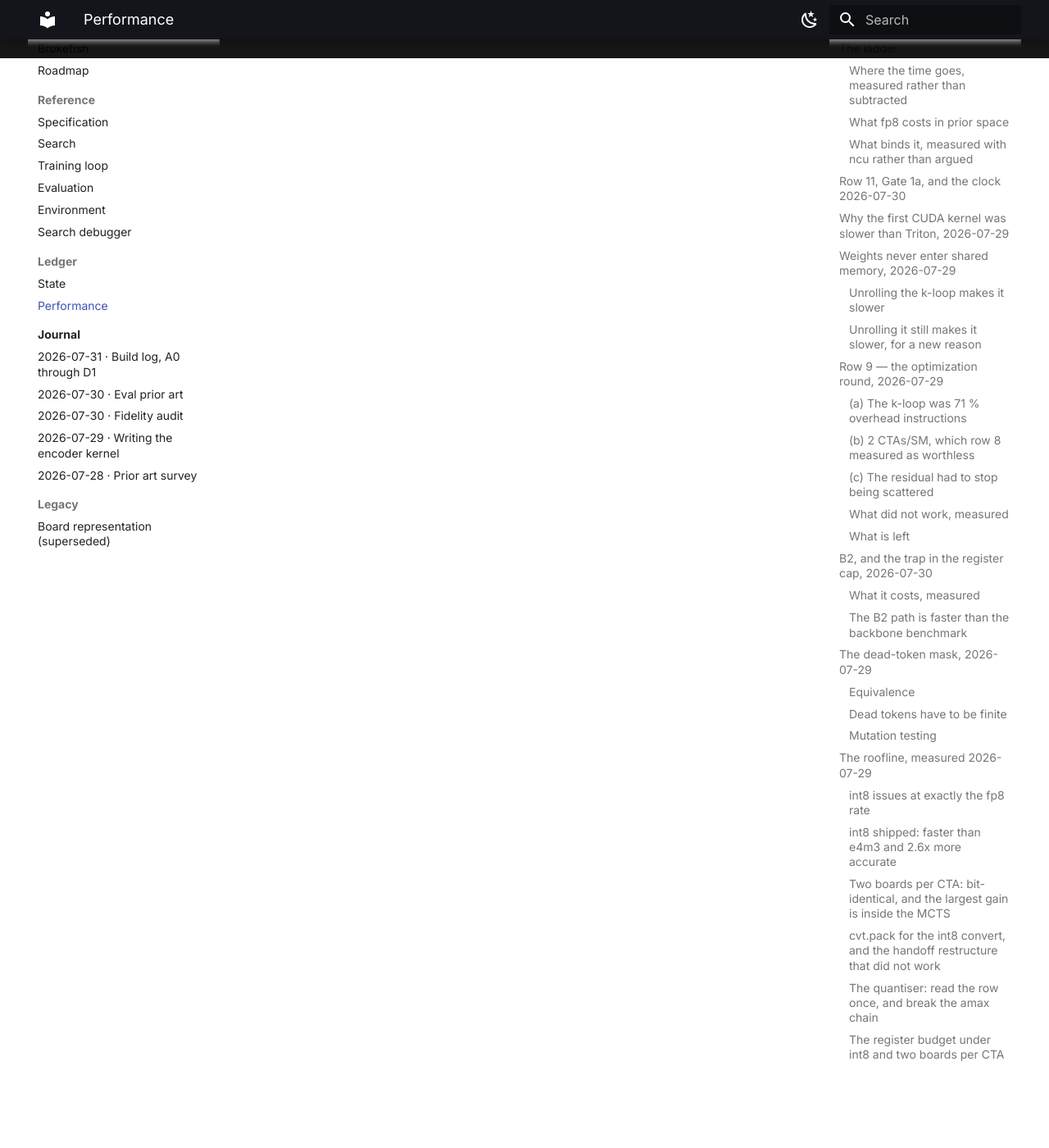
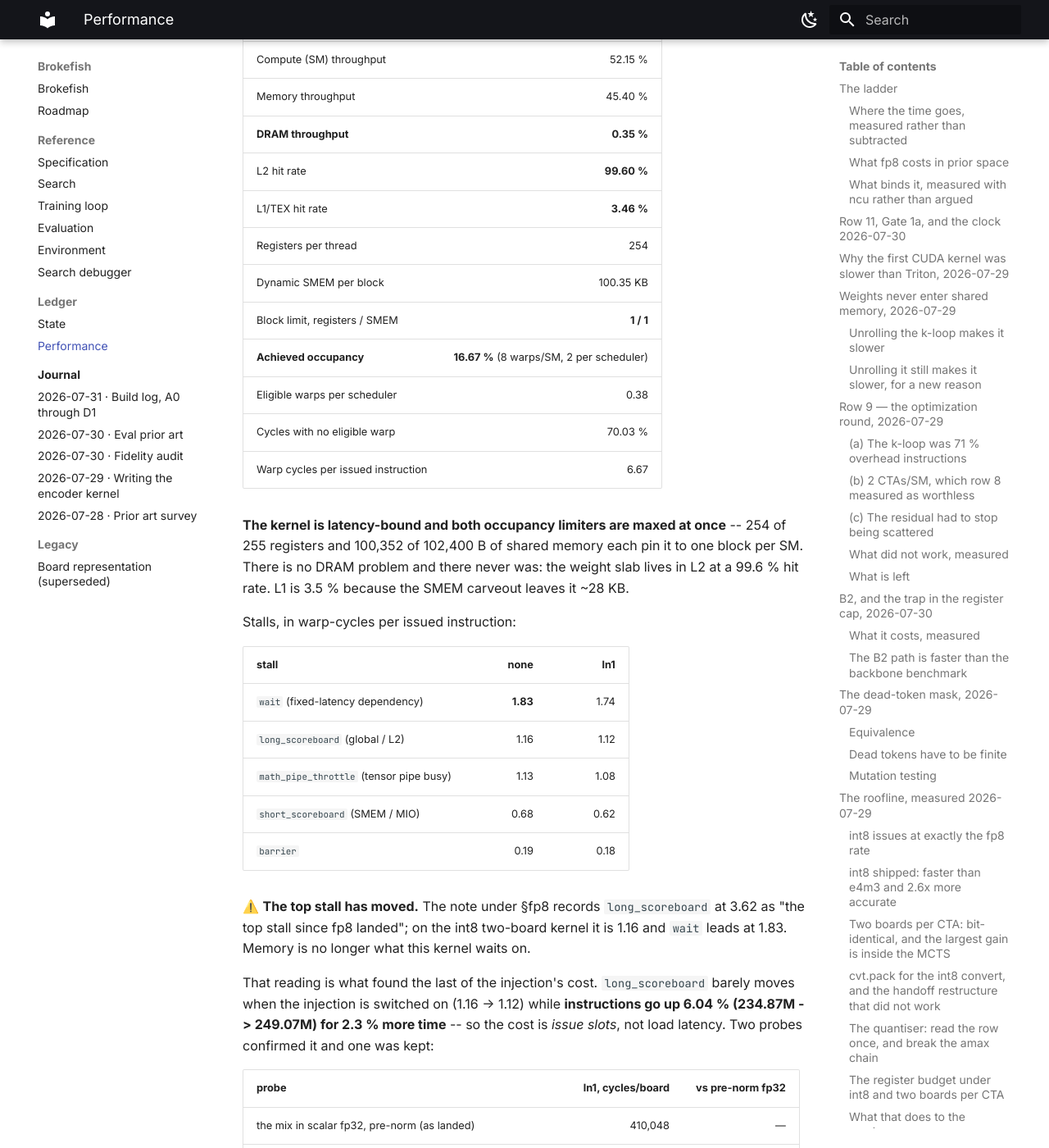
Before and after one commit to TheoBoyer/brokefish, an MkDocs documentation site: the page built from docs/ledger/perf.md, in a window 1280 px wide and 1400 px high, scrolled down 38652 px. Shown: the whole window at 82% size. Built offline with MkDocs 1.6.1 and Material for MkDocs 9.7.7, drawn with Linux system fonts in a browser that asks for light colours; some of the changed text lies outside the part shown.

Commit message:
The re-injection mix in half2: ln1 +2.64 % -> +2.18 %, both +5.17 % -> +4.15 %
ncu says what the kernel is: latency-bound at 16.67 % occupancy, with 254 of 255
registers and 100,352 of 102,400 B of SMEM each pinning it to one block per SM.
DRAM 0.35 %, L2 hit 99.6 % -- there is no memory-bandwidth problem. And the top
stall has moved since the fp8 note: `wait` leads at 1.83 warp-cycles per issued
instruction, `long_scoreboard` is 1.16, not 3.62.

That reading found the rest of the injection's cost. Switching it on moves
`long_scoreboard` 1.16 -> 1.12 while instructions rise 6.04 % for 2.3 % more time,
so the cost is issue slots and not load latency. The scalar fp32 mix was 8 converts
of `v`, 8 of each of three sources, 16 fma and 8 adds -- 56 ops per row per lane.
In half2 it is two `__hfma2` and one `__hadd2` per pair, 12 ops.

Still bit-identical at c = 0: `__hfma2(0, x, v)` is `v` for finite `x`.

Two probes, both reverted, both recorded in perf.md:
  - `LN(h) + m` instead of `LN(h + m)`, taking the loads off the reduction's
    critical path: -0.28 %. Confirms the diagnosis from the other side.
  - RMSNorm: **-0.55 %**, not the ~3 % that "half the normalisation arithmetic"
    suggests, because the `sum` and `sq` chains are independent and interleave --
    dropping one removes issue slots without shortening the dependency chain the
    `wait` stall measures. Not worth a retrain.

Co-Authored-By: Claude Opus 5 (1M context) <noreply@anthropic.com>
Claude-Session: https://claude.ai/code/session_0162N14aGbf6FFLWGLfjmJ2g

```diff
--- a/docs/ledger/perf.md
+++ b/docs/ledger/perf.md
@@ -1362,6 +1362,86 @@ micro-batch, 10 order-balanced rounds: `none` 575.34 ms, **`ln1` 600.31 ms (+4.3
 rather than the gathered result, which keeps the graph free of five `[N, 32, d]`
 activations per site.
 
+### What ncu says the kernel is, and where the last of it went
+
+`ncu` on the shipped arm (int8 quant 3, two boards, 512 CTAs, sm89), 2026-08-28:
+
+| | |
+|---|---:|
+| Compute (SM) throughput | 52.15 % |
+| Memory throughput | 45.40 % |
+| **DRAM throughput** | **0.35 %** |
+| L2 hit rate | **99.60 %** |
+| L1/TEX hit rate | **3.46 %** |
+| Registers per thread | 254 |
+| Dynamic SMEM per block | 100.35 KB |
+| Block limit, registers / SMEM | **1 / 1** |
+| **Achieved occupancy** | **16.67 %** (8 warps/SM, 2 per scheduler) |
+| Eligible warps per scheduler | 0.38 |
+| Cycles with no eligible warp | 70.03 % |
+| Warp cycles per issued instruction | 6.67 |
+
+**The kernel is latency-bound and both occupancy limiters are maxed at once** -- 254 of
+255 registers and 100,352 of 102,400 B of shared memory each pin it to one block per SM.
+There is no DRAM problem and there never was: the weight slab lives in L2 at a 99.6 %
+hit rate. L1 is 3.5 % because the SMEM carveout leaves it ~28 KB.
+
+Stalls, in warp-cycles per issued instruction:
+
+| stall | none | ln1 |
+|---|---:|---:|
+| `wait` (fixed-latency dependency) | **1.83** | 1.74 |
+| `long_scoreboard` (global / L2) | 1.16 | 1.12 |
+| `math_pipe_throttle` (tensor pipe busy) | 1.13 | 1.08 |
+| `short_scoreboard` (SMEM / MIO) | 0.68 | 0.62 |
+| `barrier` | 0.19 | 0.18 |
+
+⚠️ **The top stall has moved.** The note under §fp8 records `long_scoreboard` at 3.62 as
+"the top stall since fp8 landed"; on the int8 two-board kernel it is 1.16 and `wait`
+leads at 1.83. Memory is no longer what this kernel waits on.
+
+That reading is what found the last of the injection's cost. `long_scoreboard` barely
+moves when the injection is switched on (1.16 -> 1.12) while **instructions go up 6.04 %
+(234.87M -> 249.07M) for 2.3 % more time** -- so the cost is *issue slots*, not load
+latency. Two probes confirmed it and one was kept:
+
+| probe | ln1, cycles/board | vs pre-norm fp32 |
+|---|---:|---:|
+| the mix in scalar fp32, pre-norm (as landed) | 410,048 | — |
+| `LN(h) + m` instead of `LN(h + m)` -- loads off the critical path | 408,906 | −0.28 % |
+| **the mix in `half2`** -- 12 ops per row instead of 56 | **409,003** | **−0.26 %** |
+
+Taking the loads off the reduction's critical path is worth almost nothing, which is the
+same finding from the other side. The `half2` form is kept because it needs no
+architectural change and stays bit-identical at `c = 0`. **In the real MCTS:**
+
+| | runtime mode, fp32 | template mode | + `half2` mix |
+|---|---:|---:|---:|
+| `ln1` | +4.19 % / +3.80 % | +2.64 % | **+2.18 %** |
+| `both` | +5.75 % / +5.20 % | +5.17 % | **+4.15 %** |
+
+`logs/reinject-ab-half2.log`. Both modes are now inside the 5 % budget.
+
+### Measured: RMSNorm is worth 0.55 %, not 2-3 %
+
+Asked directly, so measured directly rather than estimated. A throughput probe with the
+mean, its shuffle chain and the subtraction removed from `layernorm` (outputs
+deliberately wrong; reverted):
+
+| cycles/board, warp 0 | LayerNorm | RMSNorm probe |
+|---|---:|---:|
+| `ln1` phase | 12,168 | 10,903 |
+| `res1_ln2` | 15,356 | 14,106 |
+| **whole kernel** | 401,343 | **399,129 (−0.55 %)** |
+
+Normalisation is 7.8 % of the kernel, so a form that removes half of its arithmetic
+"should" be worth ~3 %. It is worth 0.55 %, because **the two reduction chains are
+independent and interleave**: `sum` and `sq` shuffle in the same five rounds, and
+dropping one removes issue slots without shortening the dependency chain that the
+`wait` stall is actually measuring. ⚠️ Not a reason to change the architecture on its
+own -- every checkpoint on the ledger is LayerNorm and the retrain costs more than
+0.55 % buys.
+
 ⚠️ **Absolute evals/s here are not comparable to Gate 1a's 76 496.** This harness resets
 the tree before every timed move, where `bench_search` measures a move inside a
 continuing game, so `useful_frac` differs. Only the ratios inside one interleaved run
```
Also changed, not shown: 2 other files.
